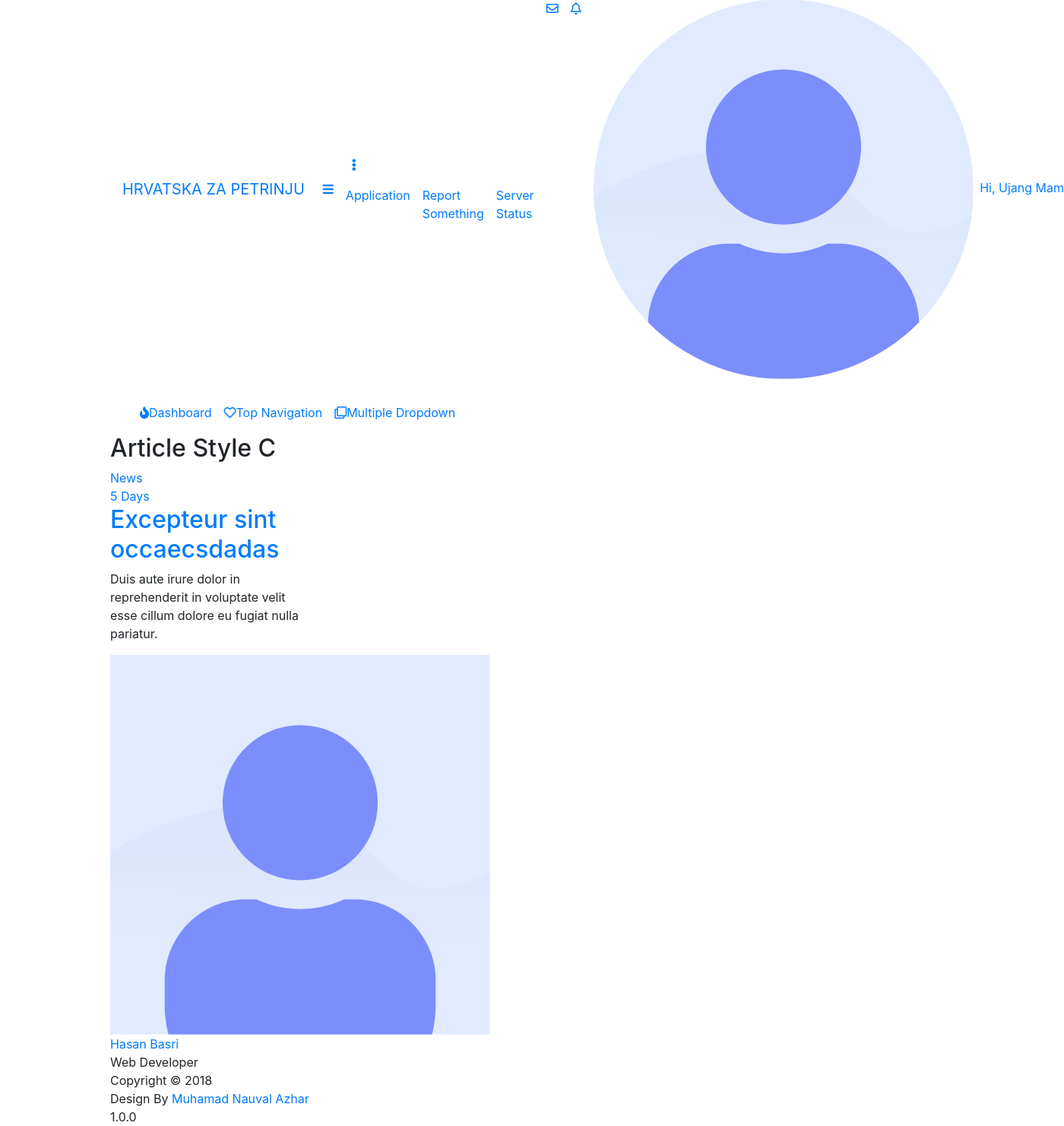
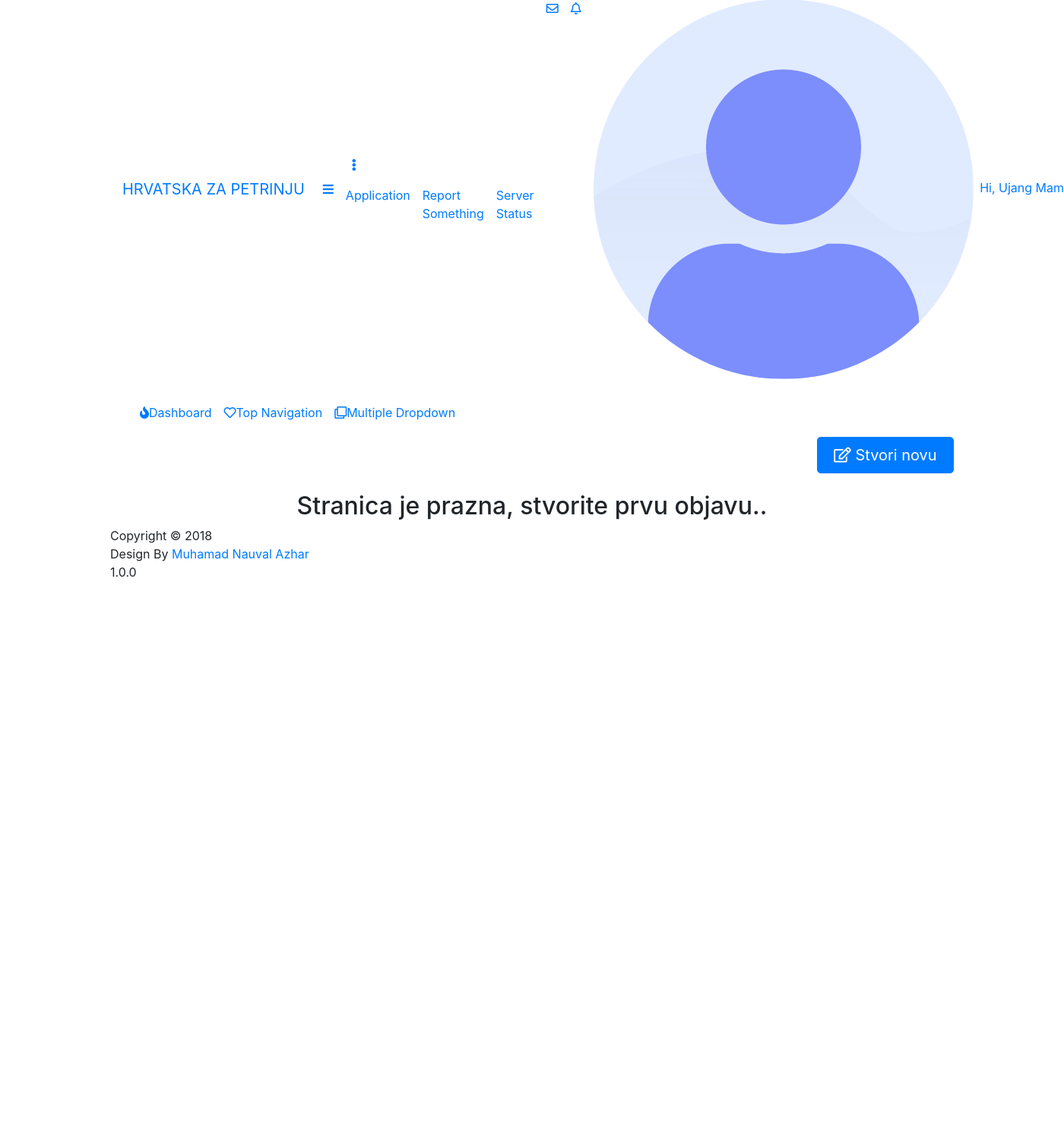
Before and after one commit to mislavjakopovic/hrvatskazapetrinju, a Symfony app: template app/templates/pages/post/list.html.twig in a window 1400 px wide; the page is wider, and only the part inside the window is pictured. Shown: the part 17-1499 px from the top of that part at 76% size. After the commit the page ends 776 px from the top of that part, so only its background shows below. Run offline with Twig, Linux system fonts and the light colour scheme; the template is opened without the code that fills it, so the values that code supplies are empty; some libraries are stand-ins or nearby versions.

Commit message:
Manual fix of post list after merge

```diff
--- a/app/templates/pages/post/list.html.twig
+++ b/app/templates/pages/post/list.html.twig
@@ -3,31 +3,39 @@
 {% block title %} List by intent {% endblock %}
 
 {% block body %}
-    <section class="section">
+    <section class="section mt-5 mt-md-5 mt-lg-1 mt-sm-5">
         <div class="section-body">
-            <h2 class="section-title">Article Style C</h2>
             <div class="row">
-                <div class="col-12 col-sm-6 col-md-6 col-lg-3">
+                <div class="col-12 offset-md-6 col-md-6 offset-lg-6 col-lg-6 mt-3 mt-lg-0">
+                    <div class="offset-lg-8 offset-md-1 mb-4">
+                        <a href="{{ path('post_create_by_intent', {'intent':intent}) }}"
+                           class="btn btn-block btn-lg btn-icon icon-left btn-primary"><i
+                                    class="far fa-edit"></i> Stvori novu</a>
+                    </div>
+                </div>
+            </div>
+            <div class="row">
+                {% for post in posts %}
+                    <div class="col-12 col-sm-6 col-md-6 col-lg-4">
                         <article class="article article-style-c">
                             <div class="article-header">
                                 <div class="article-image" data-background="{{ asset('images/news/img13.jpg') }}"></div>
                             </div>
                             <div class="article-details">
                                 <div class="article-category">
-                                <a href="#">News</a>
+                                    <a href="#">{{ post.category }}</a>
                                     <div class="bullet"></div>
-                                <a href="#">5 Days</a>
+                                    <a href="#">{{ post.createdAt|date('d.m.Y h:i') }}</a>
                                 </div>
                                 <div class="article-title">
-                                <h2><a href="#">Excepteur sint occaecsdadas</a></h2>
+                                    <h2><a href="#">{{ post.title }}</a></h2>
                                 </div>
-                            <p>Duis aute irure dolor in reprehenderit in voluptate velit esse
-                                cillum dolore eu fugiat nulla pariatur. </p>
+                                <p>{{ post.content }} </p>
                                 <div class="article-user">
                                     <img alt="image" src="{{ asset('images/avatar/avatar-1.png') }}">
                                     <div class="article-user-details">
                                         <div class="user-detail-name">
-                                        <a href="#">Hasan Basri</a>
+                                            <a href="#">{{ post.author }}</a>
                                         </div>
                                         <div class="text-job">Web Developer</div>
                                     </div>
@@ -35,61 +43,12 @@
                             </div>
                         </article>
                     </div>
+                {% else %}
+                    <h2 class="mx-auto">Stranica je prazna, stvorite prvu objavu..</h2>
+                {% endfor %}
             </div>
         </div>
     </section>
-
-
-
-
-{#stari dio#}
-{#    <section class="section mt-5 mt-sm-5 mt-md-5 mt-lg-5 mt-xl-1">#}
-{#        <div class="section-body">#}
-{#            <div class="row">#}
-{#                <div class="col-12 offset-md-6 col-md-6 offset-lg-6 col-lg-6 mt-3 mt-lg-0">#}
-{#                    <div class="offset-lg-9 offset-md-1 mb-4">#}
-{#                        <a href="#" class="btn btn-block btn-lg btn-icon icon-left btn-primary"><i class="far fa-edit"></i> Primary</a>#}
-{#                    </div>#}
-{#                </div>#}
-{#            </div>#}
-{#            <div class="row">#}
-{#                <div class="col-12 col-md-6 col-lg-6">#}
-{#                    <div class="card">#}
-{#                        <a class="card-body card-body-intent" href="{{ path('post_list_by_type', { type: 'looking' }) }}">#}
-{#                            <div class="empty-state" data-height="500" style="height: 400px;">#}
-{#                                <img class="img-fluid" src="{{ asset('assets/images/drawkit/hiker-man-colour.svg') }}"#}
-{#                                     alt="image">#}
-{#                            </div>#}
-{#                            <div style="text-align: center">#}
-{#                                <h2 class="mt-0">Tražim</h2>#}
-{#                                <p class="lead">#}
-{#                                    Neki tekst o trazenju..#}
-{#                                </p>#}
-{#                            </div>#}
-{#                        </a>#}
-{#                    </div>#}
-{#                </div>#}
-
-{#                <div class="col-12 col-md-6 col-lg-6">#}
-{#                    <div class="card">#}
-{#                        <a class="card-body" href="{{ path('post_list_by_type', { type: 'looking' }) }}">#}
-{#                            <div class="empty-state" data-height="500" style="height: 400px;">#}
-{#                                <img class="img-fluid" src="{{ asset('assets/images/drawkit/hiker-man-colour.svg') }}"#}
-{#                                     alt="image">#}
-{#                            </div>#}
-{#                            <div style="text-align: center">#}
-{#                                <h2 class="mt-0">Tražim</h2>#}
-{#                                <p class="lead">#}
-{#                                    Neki tekst o trazenju..#}
-{#                                </p>#}
-{#                            </div>#}
-{#                        </a>#}
-{#                    </div>#}
-{#                </div>#}
-{#            </div>#}
-
-{#        </div>#}
-{#    </section>#}
 {% endblock %}
 
 {% block javascripts %}
```
Lines whose indentation alone changed are shown as unchanged.
